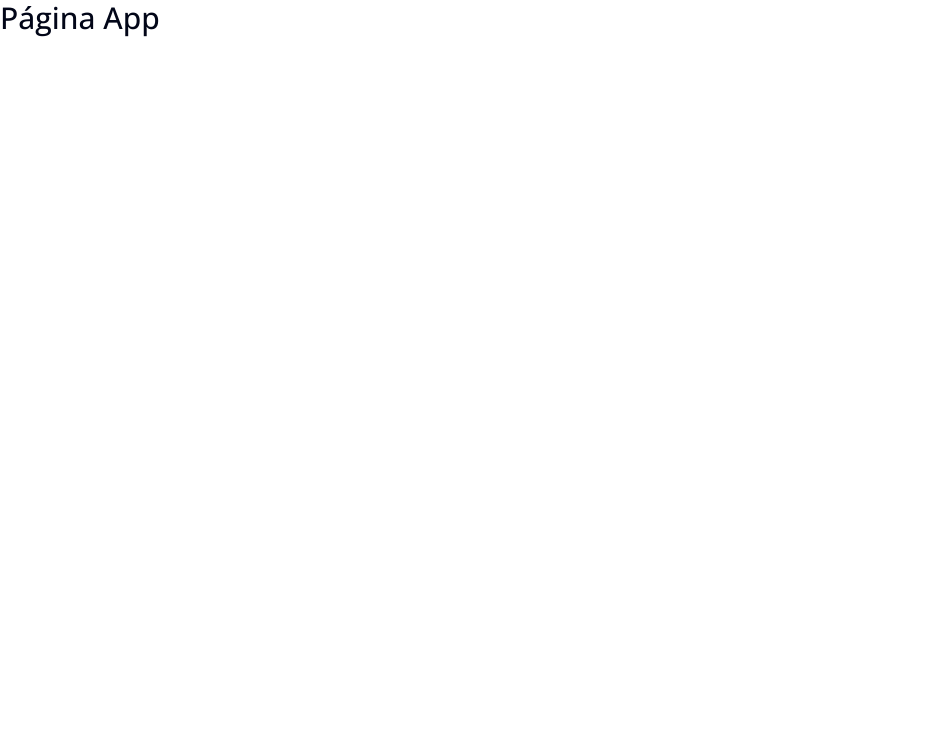
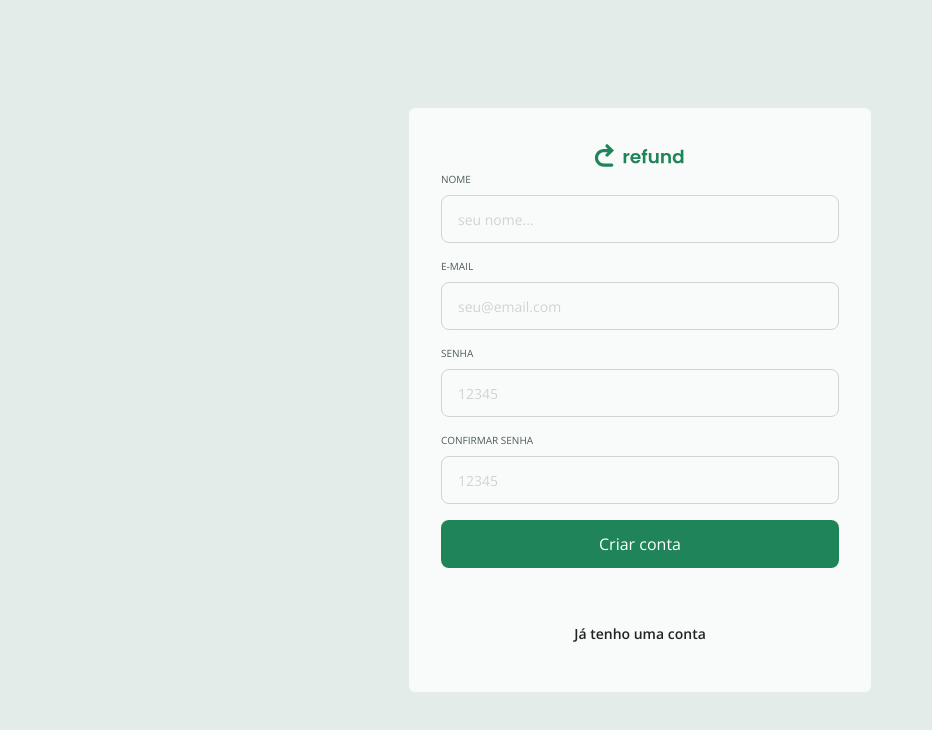
Before and after one commit to Jonathanrian/Refund_, a React (Vite) app: page /signup in a window 1280 px wide. Shown: the top 730 px of the page, without its empty margins (0-932 px from the left). Built offline with nearby package versions, Linux system fonts and the light colour scheme.

Commit message:
commit: "screen update"

```diff
--- a/package.json
+++ b/package.json
@@ -12,6 +12,7 @@
     "@tailwindcss/vite": "^4.0.10",
     "react": "^19.0.0",
     "react-dom": "^19.0.0",
+    "react-router": "^7.2.0",
     "tailwindcss": "^4.0.10",
     "web": "file:"
   },
--- a/src/App.tsx
+++ b/src/App.tsx
@@ -1,7 +1,5 @@
+import { Routes } from "./routes";
+
 export function App() {
-  return (
-    <>
-      <h1 className="text-3xl text-slate-950 font-medium">Página App</h1>
-    </>
-  );
+  return <Routes />;
 }
--- /dev/null
+++ b/src/components/AuthLayout.tsx
@@ -0,0 +1,14 @@
+import { Outlet } from "react-router";
+
+import logoSvg from "../assets/logo.svg";
+
+export function AuthLayout() {
+  return (
+    <div className="w-screen h-screen bg-gray-400 flex flex-col justify-center items-center text-gray-100">
+      <main className=" bg-gray-500 p-8 rounded-md flex items-center flex-col md:min-w-[462px]">
+        <img src={logoSvg} alt="logo" />
+        <Outlet />
+      </main>
+    </div>
+  );
+}
--- /dev/null
+++ b/src/components/Button.tsx
@@ -0,0 +1,21 @@
+type Props = React.ComponentProps<"button"> & {
+  isLoading?: boolean;
+};
+
+export function Button({
+  children,
+  isLoading,
+  type = "button",
+  ...rest
+}: Props) {
+  return (
+    <button
+      type={type}
+      disabled={isLoading}
+      className="flex items-center justify-center bg-green-100 rounded-lg text-white cursor-pointer hover:bg-green-200 transition ease-linear disabled:opacity-50 disabled:cursor-progress h-12"
+      {...rest}
+    >
+      {children}
+    </button>
+  );
+}
--- /dev/null
+++ b/src/components/Input.tsx
@@ -0,0 +1,23 @@
+import { ReactElement } from "react";
+
+type Props = React.ComponentProps<"input"> & {
+  legend?: string;
+};
+
+export function Input({ legend, type = "text", ...rest }: Props) {
+  return (
+    <fieldset className="flex flex-1 max-h-20 text-gray-200 focus-within:text-green-100">
+      {legend && (
+        <legend className="uppercase text-xxs mb-2 text-inherit">
+          {legend}
+        </legend>
+      )}
+
+      <input
+        type={type}
+        className="w-full h-12 rounded-lg border border-gray-300 px-4 text-sm text-gray-100 bg-transparent outline-none focus:border-2 focus:border-green-100 placeholder-gray-300"
+        {...rest}
+      />
+    </fieldset>
+  );
+}
--- /dev/null
+++ b/src/pages/NotFound.tsx
@@ -0,0 +1,23 @@
+export function NotFound() {
+  return (
+    <div className="w-screen h-screen flex justify-center items-center">
+      <div className="flex flex-col items-center">
+        <h1 className="text-gray-100 font-semibold text-2xl mb-10 ">
+          Op`s! Essa página não existe.😢😢
+        </h1>
+
+        <p className="mb-8 text-center">
+          Você pode voltar para a página anterior ou entrar em contato conosco
+          para obter mais infomações!
+        </p>
+
+        <a
+          href="/"
+          className=" font-semibold text-center text-green-100 hover:text-green-200 transition ease-linear"
+        >
+          Voltar para o início
+        </a>
+      </div>
+    </div>
+  );
+}
--- /dev/null
+++ b/src/pages/Signin.tsx
@@ -0,0 +1,49 @@
+import { useState } from "react";
+
+import { Input } from "../components/Input";
+import { Button } from "../components/Button";
+
+export function Signin() {
+  const [email, setEmail] = useState("");
+  const [password, setPassword] = useState("");
+  const [isLoading, setIsLoading] = useState(false);
+
+  function onSubmit(e: React.FormEvent) {
+    e.preventDefault();
+
+    console.log(email, password);
+
+    setEmail("");
+    setPassword("");
+    setIsLoading(true);
+  }
+
+  return (
+    <form onSubmit={onSubmit} className="w-full flex flex-col gap-4">
+      <Input
+        required
+        legend="E-mail"
+        type="email"
+        placeholder="seu@email.com"
+        onChange={(e) => setEmail(e.target.value)}
+      />
+
+      <Input
+        required
+        legend="Password"
+        type="password"
+        placeholder="12345"
+        onChange={(e) => setPassword(e.target.value)}
+      />
+
+      <Button type="submit">Entrar</Button>
+
+      <a
+        href="/signup"
+        className="text-sm font-semibold text-gray-100 mt-10 mb-4 text-center hover:text-green-800 transition ease-linear"
+      >
+        Criar conta
+      </a>
+    </form>
+  );
+}
--- /dev/null
+++ b/src/pages/Signup.tsx
@@ -0,0 +1,67 @@
+import { Input } from "../components/Input";
+import { Button } from "../components/Button";
+
+import { useState } from "react";
+
+export function Signup() {
+  const [name, setName] = useState("");
+  const [email, setEmail] = useState("");
+  const [password, setPassword] = useState("");
+  const [confirmPassword, setConfirmPassword] = useState("");
+
+  function onSubmit(e: React.FormEvent) {
+    e.preventDefault();
+
+    console.log(name, email, password, confirmPassword);
+
+    setEmail("");
+    setPassword("");
+    setConfirmPassword("");
+    setName("");
+  }
+
+  return (
+    <form onSubmit={onSubmit} className="w-full flex flex-col gap-4">
+      <Input
+        required
+        legend="Nome"
+        type="text"
+        placeholder="seu nome..."
+        onChange={(e) => setName(e.target.value)}
+      />
+
+      <Input
+        required
+        legend="E-mail"
+        type="email"
+        placeholder="seu@email.com"
+        onChange={(e) => setEmail(e.target.value)}
+      />
+
+      <Input
+        required
+        legend="Senha"
+        type="password"
+        placeholder="12345"
+        onChange={(e) => setPassword(e.target.value)}
+      />
+
+      <Input
+        required
+        legend="confirmar senha"
+        type="password"
+        placeholder="12345"
+        onChange={(e) => setConfirmPassword(e.target.value)}
+      />
+
+      <Button type="submit">Criar conta</Button>
+
+      <a
+        href="/"
+        className="text-sm font-semibold text-gray-100 mt-10 mb-4 text-center hover:text-green-800 transition ease-linear"
+      >
+        Já tenho uma conta
+      </a>
+    </form>
+  );
+}
--- /dev/null
+++ b/src/routes/auth-routes.tsx
@@ -0,0 +1,19 @@
+import { Routes, Route } from "react-router";
+import { Signin } from "../pages/Signin";
+import { Signup } from "../pages/Signup";
+import { NotFound } from "../pages/NotFound";
+
+import { AuthLayout } from "../components/AuthLayout";
+
+export function AuthRoutes() {
+  return (
+    <Routes>
+      <Route path="/" element={<AuthLayout />}>
+        <Route path="/" element={<Signin />} />
+        <Route path="/signup" element={<Signup />} />
+      </Route>
+
+      <Route path="*" element={<NotFound />} />
+    </Routes>
+  );
+}
--- /dev/null
+++ b/src/routes/index.tsx
@@ -0,0 +1,10 @@
+import { BrowserRouter } from "react-router";
+import { AuthRoutes } from "./auth-routes";
+
+export function Routes() {
+  return (
+    <BrowserRouter>
+      <AuthRoutes />
+    </BrowserRouter>
+  );
+}
```
Also changed, not shown: 1 other file (tests, documents, lock files or other folders).
